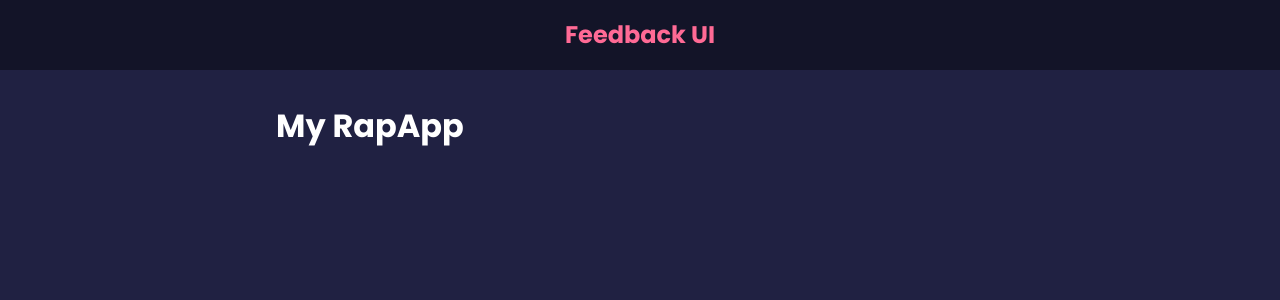
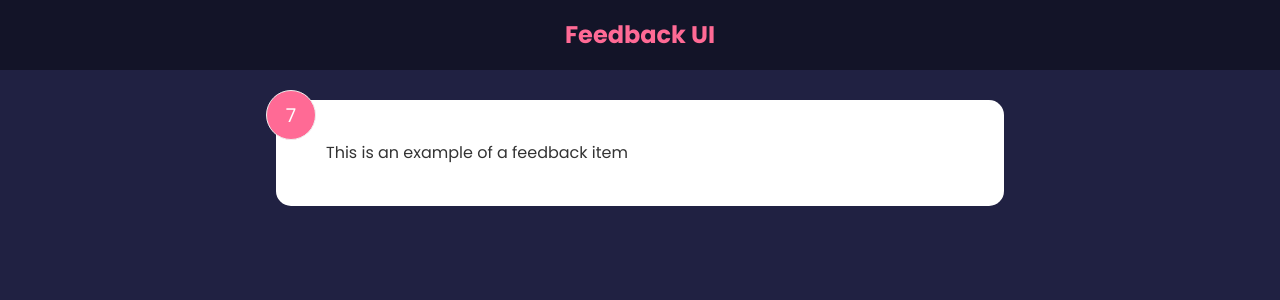
Before and after one commit to idohtml/Feedback-ui, a React (Create React App) app: page / in a window 1280 px wide. Shown: the top 300 px of the page. Built offline with nearby package versions, Linux system fonts and the light colour scheme.

Commit message:
added useState to feedback item

```diff
--- a/src/App.js
+++ b/src/App.js
@@ -1,11 +1,12 @@
 import Header from "./components/Header";
+import FeedBackItem from "./components/FeedBackItem";
 
 function App() {
   return (
     <>
       <Header />
       <div className="container">
-        <h1>My RapApp</h1>
+        <FeedBackItem />
       </div>
     </>
   );
--- /dev/null
+++ b/src/components/FeedBackItem.jsx
@@ -0,0 +1,15 @@
+import { useState } from "react";
+
+function FeedBackItem() {
+  const [rating, setRating] = useState(7);
+  const [text, setText] = useState("This is an example of a feedback item");
+
+  return (
+    <div className="card">
+      <div className="num-display">{rating}</div>
+      <div className="text-display">{text}</div>
+    </div>
+  );
+}
+
+export default FeedBackItem;
```
